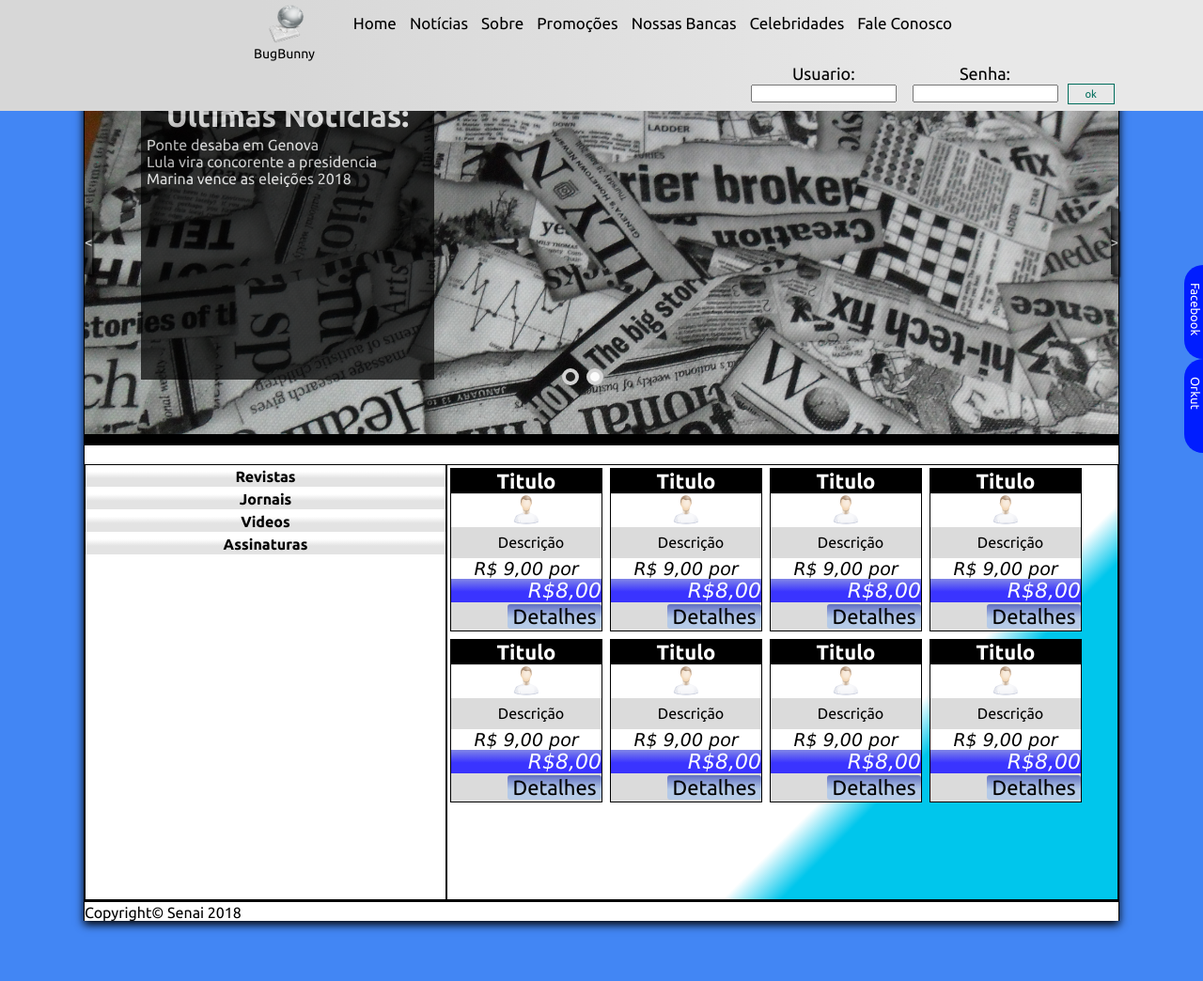
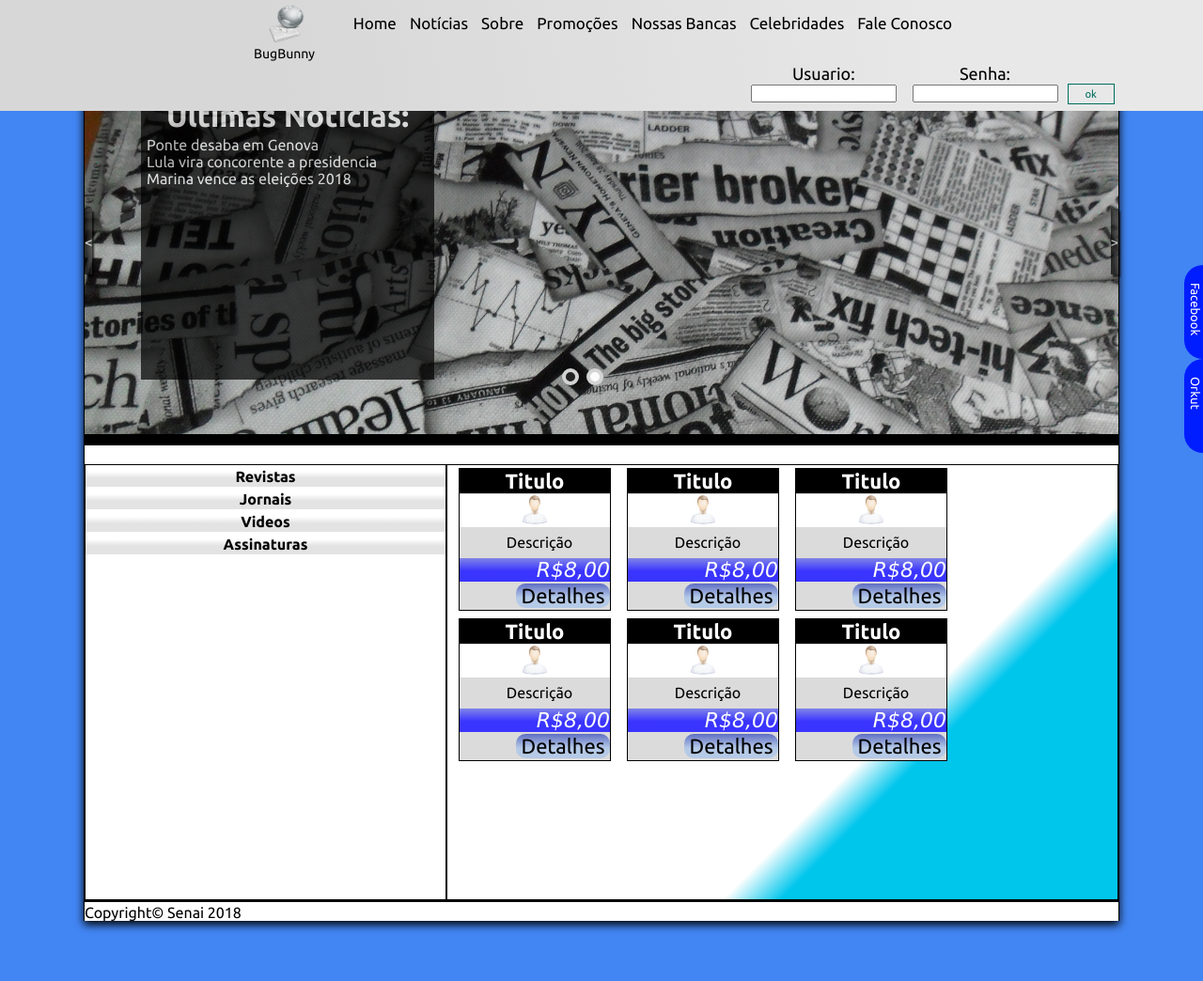
Before and after one commit to gilberto-009199/BugsBonny, a PHP site: page / in a window 1280 px wide. Shown: the whole page at 94% size. Run offline with PHP 8.4, Linux system fonts and the light colour scheme; some web fonts are replaced.

Commit message:
arrumando e adicionando algumas classes css para os produtos é começando a pagina celebridades

```diff
--- a/BugsBunny/css/elements.css
+++ b/BugsBunny/css/elements.css
@@ -34,9 +34,10 @@ article p{
 div .Produto{
     float: left;
     margin: 4px;
+    margin-left: 13px;
     width: 160px;
     /*display: inline-table;*/
-    min-height: 100px;
+    min-height: 128px;
     height: auto;
     border: solid 1px black;
     background-color: #dbdbdb;
@@ -88,7 +89,7 @@ div .Produto .Detalhes{
     float: right;
     margin-top: 2px;
     margin-bottom: 2px;
-   border-radius: 3px;
+   border-radius: 10px;
 }
 article .CaixaTexto{
     padding-left: 10px;
@@ -98,3 +99,10 @@ article .CaixaTexto{
     margin-left: auto;
     margin-right: auto;
 }
+.Produto:hover{
+    box-shadow: -9px 0px 26px #000;
+}
+.Produto .Detalhes:hover{
+    border-left: solid 1px black;
+    border-right: solid 1px black;
+}
--- a/BugsBunny/css/offers.css
+++ b/BugsBunny/css/offers.css
@@ -55,6 +55,7 @@ div[data-style="MenuProdutos"]{
 div[data-style="PainelProdutos"]{
     align-items: center;
     outline: solid 1px #000000;
+    align-items: center;
 }
 .Produto{
     float: left;
--- a/BugsBunny/css/style.css
+++ b/BugsBunny/css/style.css
@@ -95,3 +95,6 @@ a:hover{
 .btn:hover{
     color: black;
 }
+.riscado{
+    text-decoration: line-through;
+}
--- a/BugsBunny/index.php
+++ b/BugsBunny/index.php
@@ -124,7 +124,7 @@ try {
                                 <img alt="Imagem de Produto" src="img/assents/user32x32.png">
                             </div>
                             <div class="Descricao">Descrição</div>
-                            <div class="Preco">R$ 9,00 por <span class="destaque">R$8,00</span></div>
+                            <div class="Preco"><span class="destaque">R$8,00</span></div>
                             <div class="Detalhes"><a href="#">Detalhes</a></div>
                         </div>
                         <div class="Produto">
@@ -133,7 +133,7 @@ try {
                                 <img alt="Imagem de Produto" src="img/assents/user32x32.png">
                             </div>
                             <div class="Descricao">Descrição</div>
-                            <div class="Preco">R$ 9,00 por <span class="destaque">R$8,00</span></div>
+                            <div class="Preco"><span class="destaque">R$8,00</span></div>
                             <div class="Detalhes"><a href="#">Detalhes</a></div>
                         </div>
                         <div class="Produto">
@@ -142,7 +142,7 @@ try {
                                 <img alt="Imagem de Produto" src="img/assents/user32x32.png">
                             </div>
                             <div class="Descricao">Descrição</div>
-                            <div class="Preco">R$ 9,00 por <span class="destaque">R$8,00</span></div>
+                            <div class="Preco"><span class="destaque">R$8,00</span></div>
                             <div class="Detalhes"><a href="#">Detalhes</a></div>
                         </div>
                         <div class="Produto">
@@ -151,7 +151,7 @@ try {
                                 <img alt="Imagem de Produto" src="img/assents/user32x32.png">
                             </div>
                             <div class="Descricao">Descrição</div>
-                            <div class="Preco">R$ 9,00 por <span class="destaque">R$8,00</span></div>
+                            <div class="Preco"><span class="destaque">R$8,00</span></div>
                             <div class="Detalhes"><a href="#">Detalhes</a></div>
                         </div>
                         <div class="Produto">
@@ -160,7 +160,7 @@ try {
                                 <img alt="Imagem de Produto" src="img/assents/user32x32.png">
                             </div>
                             <div class="Descricao">Descrição</div>
-                            <div class="Preco">R$ 9,00 por <span class="destaque">R$8,00</span></div>
+                            <div class="Preco"><span class="destaque">R$8,00</span></div>
                             <div class="Detalhes"><a href="#">Detalhes</a></div>
                         </div>
                         <div class="Produto">
@@ -169,25 +169,7 @@ try {
                                 <img alt="Imagem de Produto" src="img/assents/user32x32.png">
                             </div>
                             <div class="Descricao">Descrição</div>
-                            <div class="Preco">R$ 9,00 por <span class="destaque">R$8,00</span></div>
-                            <div class="Detalhes"><a href="#">Detalhes</a></div>
-                        </div>
-                        <div class="Produto">
-                            <div class="Titulo">Titulo</div>
-                            <div class="Imagem">
-                                <img alt="Imagem de Produto" src="img/assents/user32x32.png">
-                            </div>
-                            <div class="Descricao">Descrição</div>
-                            <div class="Preco">R$ 9,00 por <span class="destaque">R$8,00</span></div>
-                            <div class="Detalhes"><a href="#">Detalhes</a></div>
-                        </div>
-                        <div class="Produto">
-                            <div class="Titulo">Titulo</div>
-                            <div class="Imagem">
-                                <img alt="Imagem de Produto" src="img/assents/user32x32.png">
-                            </div>
-                            <div class="Descricao">Descrição</div>
-                            <div class="Preco">R$ 9,00 por <span class="destaque">R$8,00</span></div>
+                            <div class="Preco"><span class="destaque">R$8,00</span></div>
                             <div class="Detalhes"><a href="#">Detalhes</a></div>
                         </div>
                     </div>
```
Also changed, not shown: BugsBunny/offers.php (+17 -8 lines).
